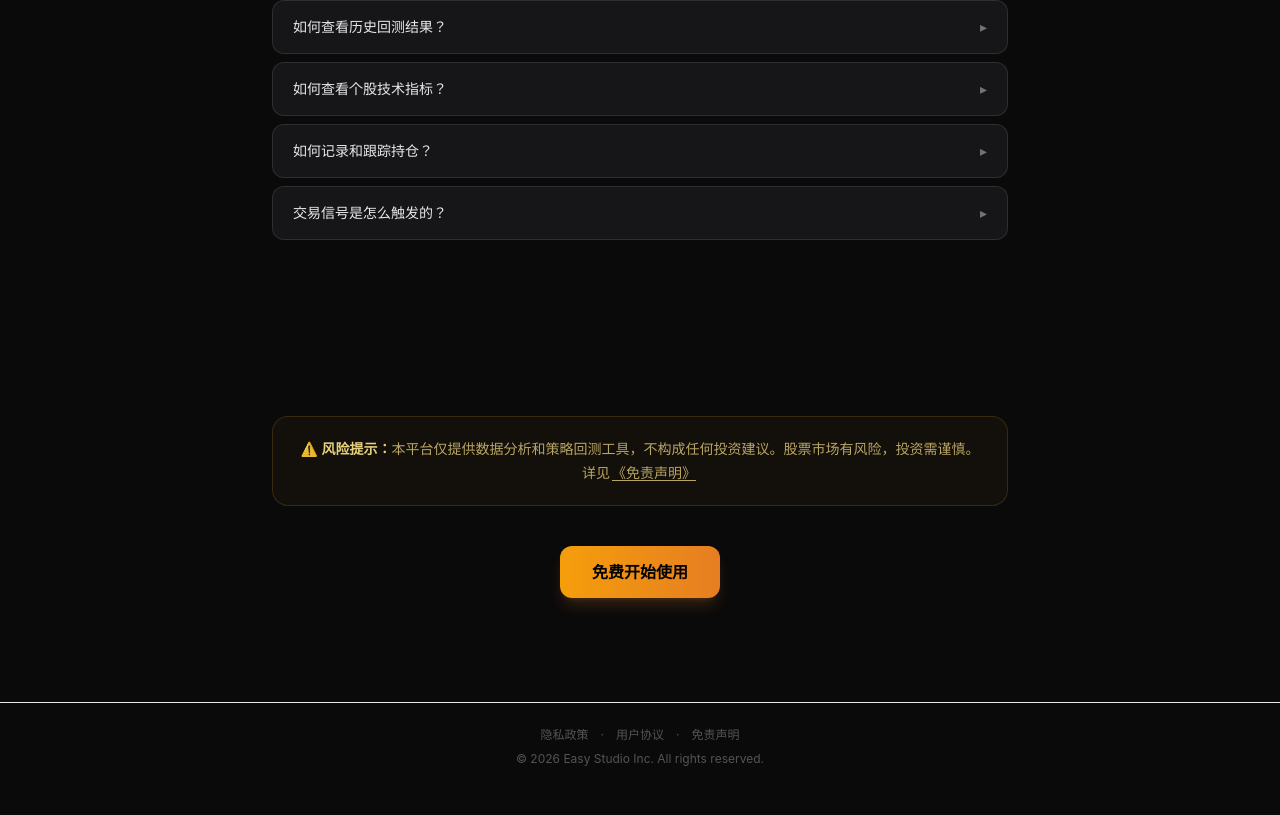
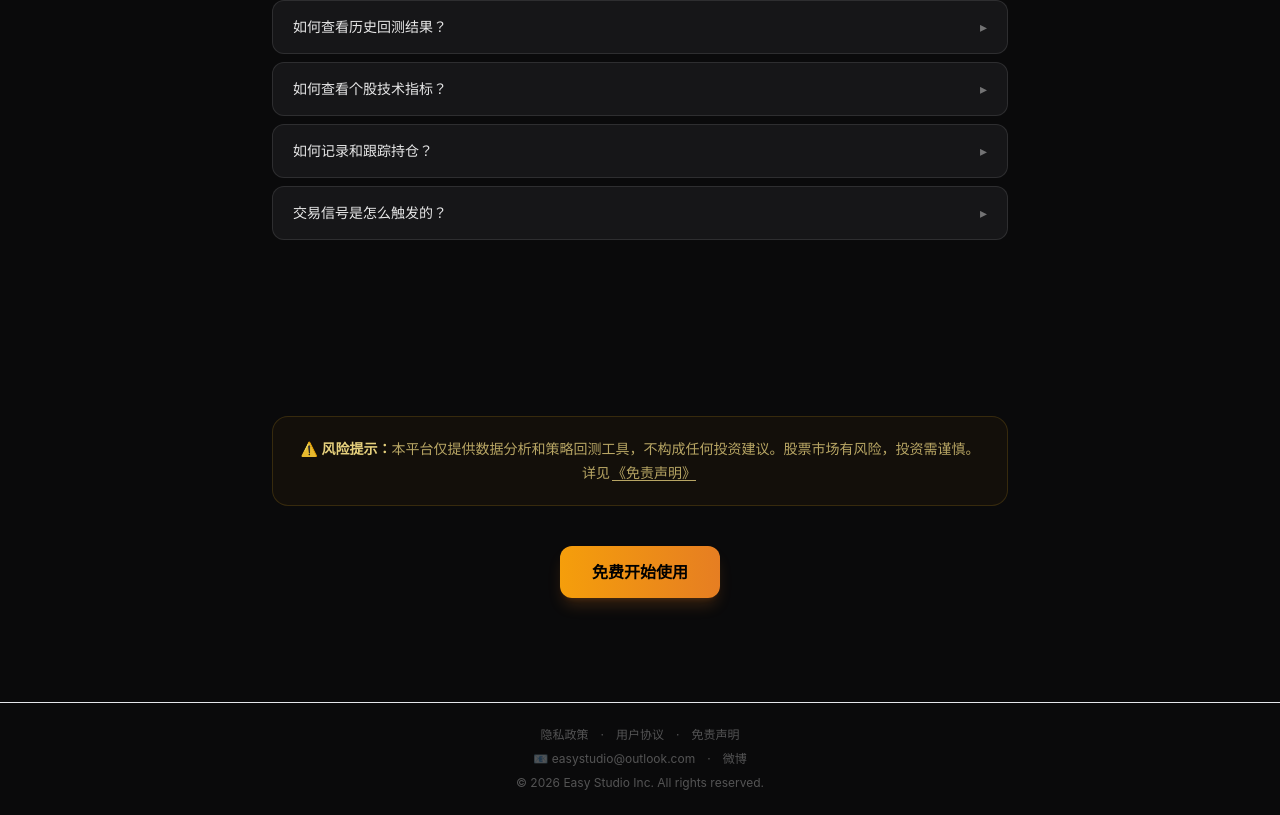
Before and after one commit to woodyyan/pumpkin-pro, a Next.js app in the folder frontend/: page / in a window 1280 px wide. Shown: the part 3484-4299 px from the top of the page. Before the commit the page ends 4275 px from the top, so only its background shows below. Built offline with nearby package versions, Linux system fonts and the light colour scheme; no server answers.

Commit message:
chore: Footer 新增邮箱和微博联系方式

```diff
--- a/frontend/pages/_app.js
+++ b/frontend/pages/_app.js
@@ -163,6 +163,11 @@ function AppLayout({ Component, pageProps }) {
             <span>·</span>
             <Link href="/disclaimer" className="hover:text-white/60 transition">免责声明</Link>
           </div>
+          <div className="flex items-center justify-center gap-3">
+            <a href="mailto:easystudio@outlook.com" className="hover:text-white/60 transition">📧 easystudio@outlook.com</a>
+            <span>·</span>
+            <a href="https://weibo.com/u/5613355795" target="_blank" rel="noopener noreferrer" className="hover:text-white/60 transition">微博</a>
+          </div>
           <p>© {new Date().getFullYear()} Easy Studio Inc. All rights reserved.</p>
         </footer>
       </div>
```
